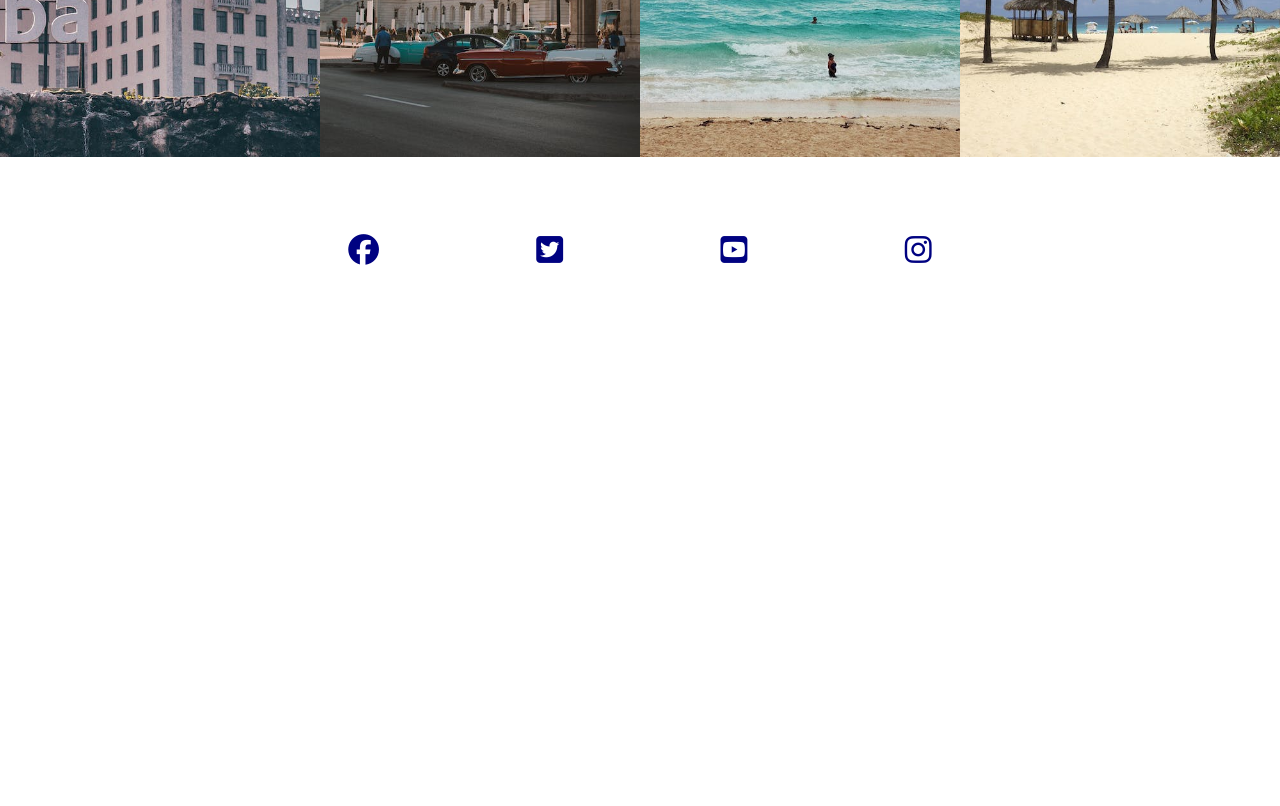
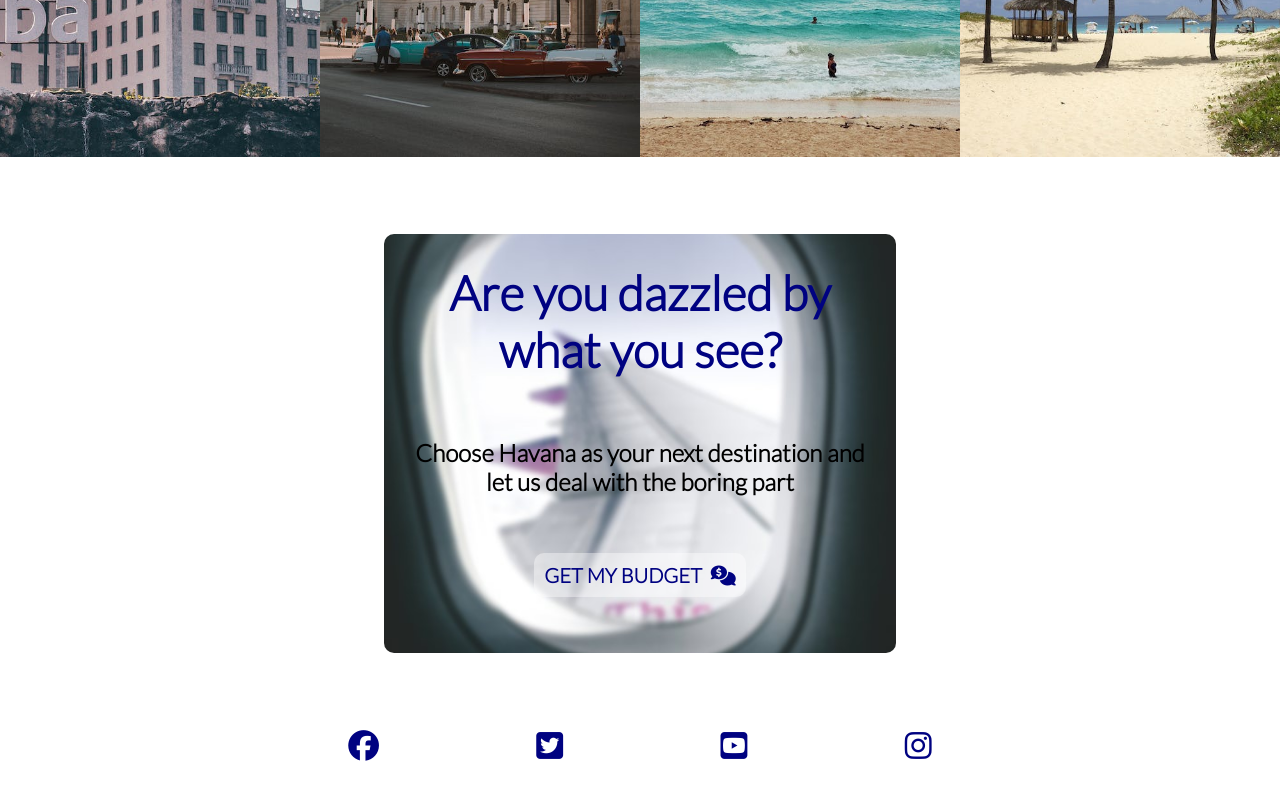
Before and after one commit to luizsmania/TheGoodTraveller, a plain HTML site: page cuba.html in a window 1280 px wide. Shown: the part 1994-2800 px from the top of the page. Before the commit the page ends 2336 px from the top, so only its background shows below. Drawn offline with Linux system fonts and the light colour scheme; a web font is replaced by a local one.

Commit message:
Cuba summary page all done. Global classes add for standirze with the other countries soon to be added. Get my budget banner all structure background and rules set all done

```diff
--- a/assets/css/styles.css
+++ b/assets/css/styles.css
@@ -379,6 +379,73 @@ em {
     height: 30em;
 }
 
+/* Get the budget Banner */
+
+
+.get-the-budget {
+    margin-left: auto;
+    margin-right: auto;
+    margin-top: 6vw;
+    display: block;
+    width: 40vw;
+    text-align: center;
+    justify-content: center;
+    font-size: 1em;
+    background: url(/assets/images/getthebudget-background.jpg);
+    background-size: cover;
+    background-position: 100%;
+    border-radius: 10px;
+
+}
+
+.budget-text {
+    color: black;
+}
+
+
+.get-the-budget h1, h3 {
+    padding: 30px;
+}
+
+.get-the-budget h1{
+    font-size: 3em;
+    color: #000281;
+}
+
+.get-the-budget h3 {
+    font-size: 1.5em;
+}
+
+.budget-anchor {
+    margin-left: auto;
+    margin-right: auto;
+    /* display: flex; */
+    /* width: 60px;
+    height: 60px; */
+    /* justify-content: center;
+    text-align: center; */
+    font-size: 3em;
+    padding-top: 10px;
+    padding-bottom: 60px;
+
+}
+
+.get-the-budget a {
+    font-size: 20px;
+    font-weight: bolder;
+    /* border: 1px solid #000281; */
+    background-color: hsla(0, 0%, 100%, 0.399);
+    text-decoration: none;
+    padding: 10px;
+    border-radius: 10px;
+    color: #000281;
+    text-transform: uppercase;
+
+}
+
+.get-the-budget a i {
+    margin-left: 5px;
+}
 
 
 
--- a/cuba.html
+++ b/cuba.html
@@ -45,9 +45,10 @@
     <!-- country summary -->
     <div class="countrysummary">
         <div class="flag"><img src="assets/images/flagofcuba.jpg" alt=""></div>
-    <h1 class ="countryname">Cuba</h1>
+        <h1 class="countryname">Havana - Cuba</h1>
         <iframe id="video" width="1280" height="720" src="https://www.youtube.com/embed/5uv5FVJb-iA"
-            title="YouTube video player" allow="accelerometer; autoplay; clipboard-write; encrypted-media; gyroscope; picture-in-picture"
+            title="YouTube video player"
+            allow="accelerometer; autoplay; clipboard-write; encrypted-media; gyroscope; picture-in-picture"
             allowfullscreen></iframe>
     </div>
 
@@ -56,19 +57,35 @@
     <section class="background">
         <h2 hidden>Photo Gallery</h2>
         <div id="gallery">
-       <img src="/assets/images/cuba1.jpeg"
-          alt="A blue car driving in a vintage Cuban street">
-          <img src="/assets/images/cuba2.jpeg" alt="An old cuban building with sign saying cuba and flag bearer with a Cuban flag">
-          <img src="/assets/images/cuba3.jpeg" alt="A square located in Havana City with a fountain in the middle and many houses and buildings at the background">
-          <img src="/assets/images/cuba4.jpeg"  alt="The vintage cars parked in front of a old an vintage Cuban Building">
-          <img src="/assets/images/cuba5.jpeg" alt="Five street artists playing guitars and the cello in a vintage street with cobblestone floor">
+            <img src="/assets/images/cuba1.jpeg" alt="A blue car driving in a vintage Cuban street">
+            <img src="/assets/images/cuba2.jpeg"
+                alt="An old cuban building with sign saying cuba and flag bearer with a Cuban flag">
+            <img src="/assets/images/cuba3.jpeg"
+                alt="A square located in Havana City with a fountain in the middle and many houses and buildings at the background">
+            <img src="/assets/images/cuba4.jpeg"
+                alt="The vintage cars parked in front of a old an vintage Cuban Building">
+            <img src="/assets/images/cuba5.jpeg"
+                alt="Five street artists playing guitars and the cello in a vintage street with cobblestone floor">
             <img src="/assets/images/cuba6.jpeg"
                 alt="A beautiful sea with vivid blue colour water and a couple of bathers enjoying the good weather">
-          <img src="/assets/images/cuba7.jpeg" alt="A busy street with many old vintage cars driving with and big and beautiful building at the background, some people crossing the road">
+            <img src="/assets/images/cuba7.jpeg"
+                alt="A busy street with many old vintage cars driving with and big and beautiful building at the background, some people crossing the road">
             <img src="/assets/images/cuba8.jpeg"
                 alt="A beautiful beach with white sand, good weather, palm trees and clearwater sea at the background">
         </div>
     </section>
+
+    <!-- Anchor tag to get a budget -->
+
+    <div class="get-the-budget">
+        <div class="budget-text">
+                <h1>Are you dazzled by what you see?</h1>
+                <h3>Choose Havana as your next destination and let us deal with the boring part</h3>
+                <div class="budget-anchor"><a href="getabudget.html">Get my budget <i class="fa-solid fa-comments-dollar"></i></a></div>
+
+        </div>
+    </div>
+
 
 
     <!-- social networks footer -->
```
Also changed, not shown: assets/images/getthebudget-background.jpg (added). Lines whose indentation alone changed are shown as unchanged.
